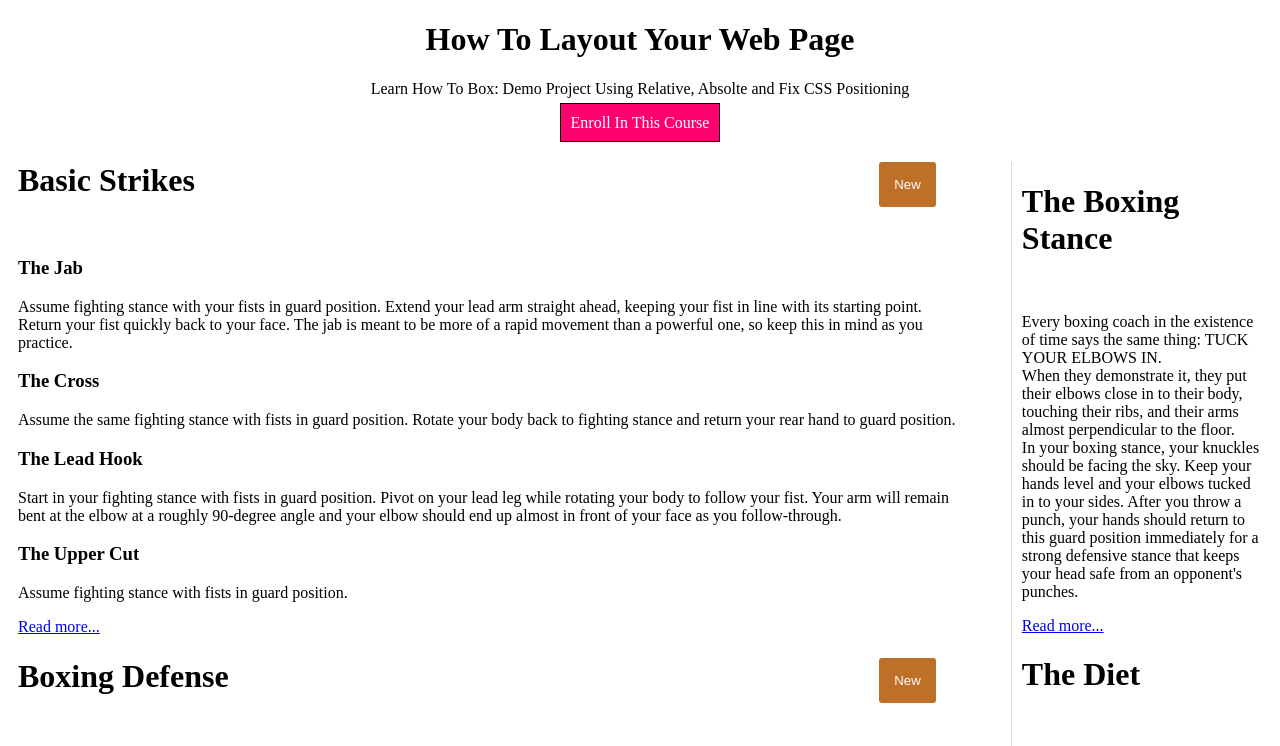
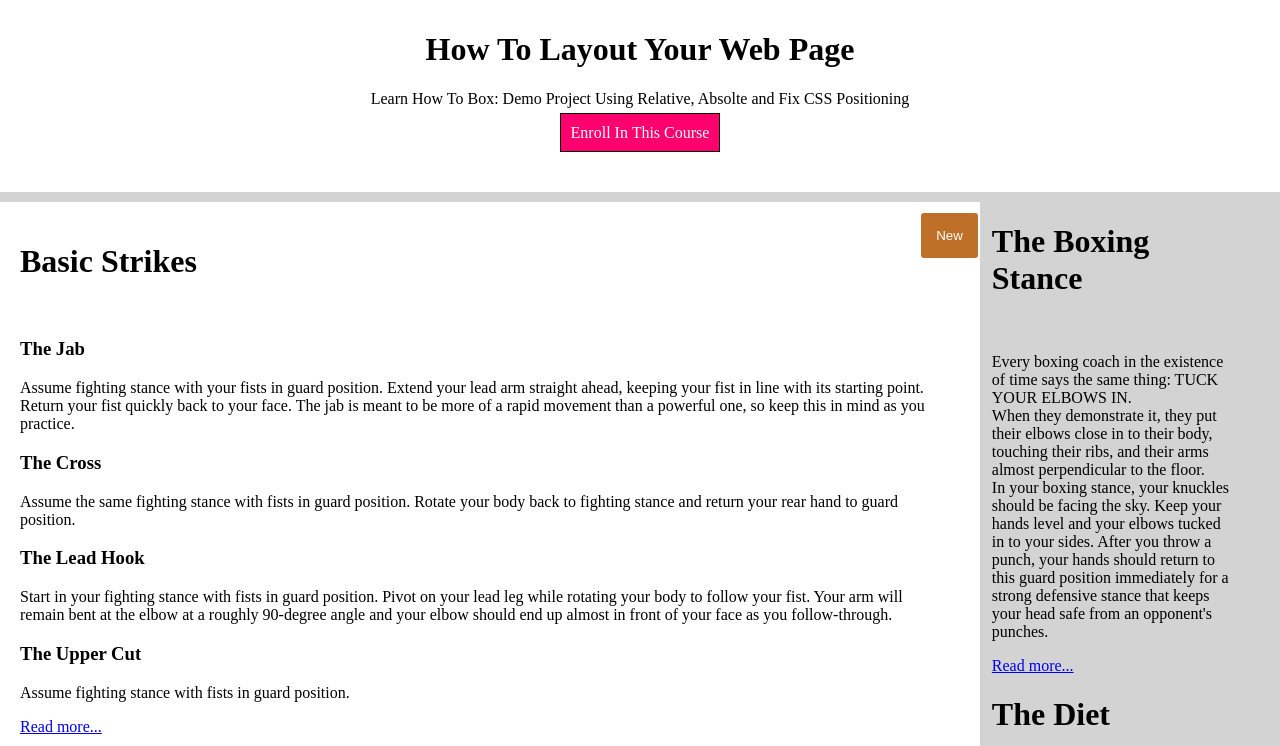
Before and after one commit to ellenjane001/KodeGo-Exercise, a plain HTML site: page exercises-week-4/positioning.html in a window 1280 px wide. Shown: the top 746 px of the page. Drawn offline with Linux system fonts and the light colour scheme.

Commit message:
updated css of exercise 13 -- 09/25/2022 21:03:29

```diff
--- a/public/css/positioning.css
+++ b/public/css/positioning.css
@@ -3,10 +3,15 @@ html body {
   height: 200%;
   overflow: auto;
   position: relative;
+  background-color: lightgrey;
+  margin: 0;
 }
 html body header {
   text-align: center;
   margin-bottom: 30px;
+  background-color: #ffffff;
+  padding: 10px 0 50px 0;
+  margin: 0;
 }
 html body header a {
   background-color: #FF006E;
@@ -25,17 +30,20 @@ html body div.container div.right-side-div {
   float: right;
   width: 19%;
   border-left: solid 0.01px gainsboro;
-  padding: 0 10px;
+  padding: 0 45px;
 }
 html body div.container div.left-side-div#left-div1 {
   width: 75%;
   padding: 0 10px;
   position: relative;
+  background-color: #ffffff;
+  padding: 20px 0 10px 20px;
+  margin: 10px 0 0 0;
 }
 html body div.container div.left-side-div#left-div1 div.alert {
   position: absolute;
-  top: 0;
-  left: 90%;
+  top: 2%;
+  left: 94%;
 }
 html body div.container div.left-side-div#left-div1 div.alert button#btn1 {
   background-color: #BE6F28;
@@ -48,11 +56,14 @@ html body div.container div.left-side-div#left-div2 {
   width: 75%;
   padding: 0 10px;
   position: relative;
+  background-color: #ffffff;
+  padding: 20px 0 10px 20px;
+  margin: 10px 0 0 0;
 }
 html body div.container div.left-side-div#left-div2 div.alert {
   position: absolute;
-  top: 0;
-  left: 90%;
+  top: 2%;
+  left: 94%;
 }
 html body div.container div.left-side-div#left-div2 div.alert button#btn2 {
   background-color: #BE6F28;
```
Also changed, not shown: public/css/positioning.min.css, 2 other files.
